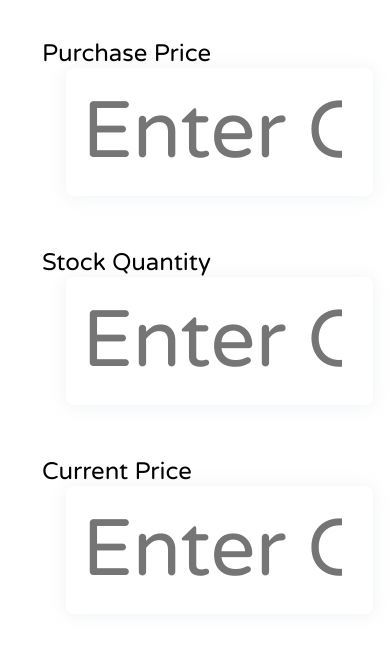
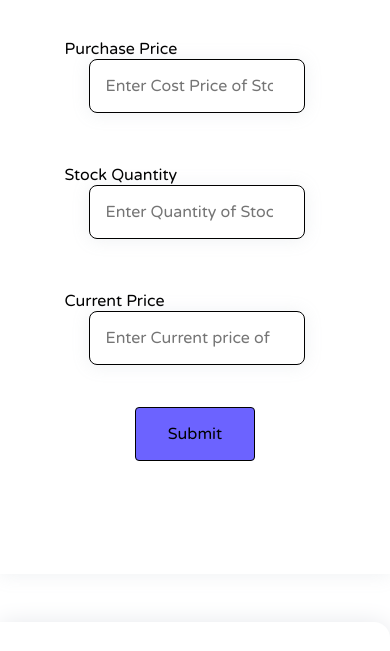
Before and after one commit to swathiisb/stock-calculator-profit-or-loss, a plain HTML site: page index.html in a window 390 px wide. Shown: the part 159-810 px from the top of the page. Drawn offline with Linux system fonts and the light colour scheme.

Commit message:
feat: responsive

```diff
--- a/style.css
+++ b/style.css
@@ -40,14 +40,13 @@ h1{
 input{
     padding: 1rem;
     color: #4b5563;
-    font-size: 5rem;
+    font-size: 1rem;
     border: none;
     box-shadow: 0 1px 18px rgba(146,161,176,.15);
     border-radius: 0.5rem;
     width:100%;
     margin-left:1.5rem;
     display: inline-block;
-
 }
 
 label{
@@ -57,7 +56,8 @@ label{
     margin-left:2rem;
     display: inline-block;
     padding:10px;
-    font-size: x-large;
+    font-weight: 300px;
+
 
 }
 
@@ -157,6 +157,10 @@ img{
     width: 100%;
     object-fit: cover;
 }
+img:hover{
+    background-color: black;
+    color: black;
+}
 
 @media (max-width: 500px) {
     body{
@@ -198,7 +202,14 @@ img{
     }
 
     label{
-        width:100%;
+        width:80%;
         margin: auto;
     }
+    input{
+        width:70%;
+        margin:fit-content;
+        align-content: left;
+        justify-content: left;
+        border:1px solid black;
+    }
 }
```
